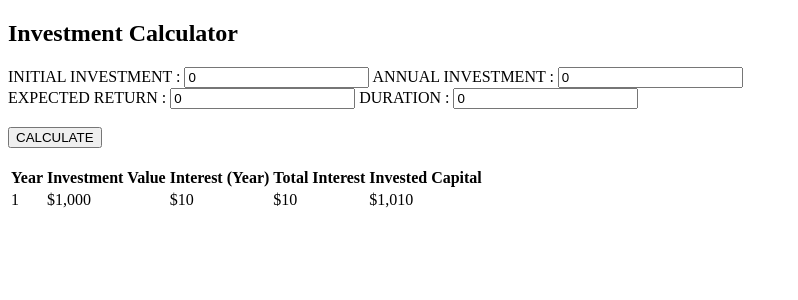
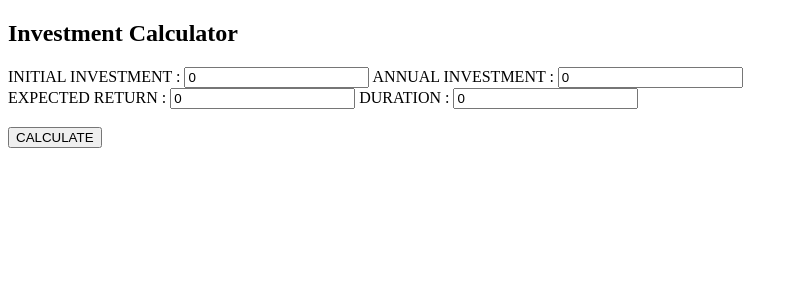
Before and after one commit to shupachok/financial-calculator, an Angular app: page / in a window 1280 px wide. Shown: the top 300 px of the page, without its empty margins (0-798 px from the left). Built offline with nearby package versions, Linux system fonts and the light colour scheme.

Commit message:
add: data of investment return in table

```diff
--- a/src/app/app.component.html
+++ b/src/app/app.component.html
@@ -1,6 +1,8 @@
 <main>
   <app-header/>
-  <app-user-input/>
+  <app-user-input (submit)="onSubmitData($event)" />
   <br/>
-  <app-investment-results/>
+  @if(returnOfInvestment.length > 0) {
+    <app-investment-results [data]="returnOfInvestment"/>
+  }
 </main>
--- a/src/app/app.component.ts
+++ b/src/app/app.component.ts
@@ -2,6 +2,7 @@ import { Component } from '@angular/core';
 import {UserInputComponent} from './user-input/user-input.component';
 import {HeaderComponent} from './header/header.component';
 import {InvestmentResultsComponent} from './investment-results/investment-results.component';
+import {InvestmentResult} from './investment-results/investment-result.model';
 
 @Component({
   selector: 'app-root',
@@ -12,4 +13,11 @@ import {InvestmentResultsComponent} from './investment-results/investment-result
 })
 export class AppComponent {
   title = 'financial-calculator';
+  returnOfInvestment:InvestmentResult[] = [];
+
+  onSubmitData(results: InvestmentResult[]) {
+    console.log("####onSubmitData####")
+    console.log(results);
+    this.returnOfInvestment=results;
+  }
 }
--- a/src/app/investment-results/investment-results.component.html
+++ b/src/app/investment-results/investment-results.component.html
@@ -9,12 +9,15 @@
     </tr>
   </thead>
   <tbody>
-    <tr>
-      <td>1</td>
-      <td>$1,000</td>
-      <td>$10</td>
-      <td>$10</td>
-      <td>$1,010</td>
-    </tr>
+    @for (item of data; track item.year) {
+      <tr>
+        <td>{{item.year}}</td>
+        <td>${{item.investmentValue}}</td>
+        <td>${{item.interest}}</td>
+        <td>${{item.totalInterest}}</td>
+        <td>${{item.investmentCapital}}</td>
+      </tr>
+    }
+
   </tbody>
 </table>
--- a/src/app/investment-results/investment-results.component.ts
+++ b/src/app/investment-results/investment-results.component.ts
@@ -1,4 +1,5 @@
-import { Component } from '@angular/core';
+import {Component, Input} from '@angular/core';
+import {InvestmentResult} from './investment-result.model';
 
 @Component({
   selector: 'app-investment-results',
@@ -8,5 +9,5 @@ import { Component } from '@angular/core';
   styleUrl: './investment-results.component.css'
 })
 export class InvestmentResultsComponent {
-
+  @Input() data!: InvestmentResult[];
 }
--- a/src/app/user-input/user-input.component.html
+++ b/src/app/user-input/user-input.component.html
@@ -1,4 +1,3 @@
-<form (ngSubmit)="onSubmit()">
   <div>
     INITIAL INVESTMENT : <input type="number" id="initialInvestment" name="initialInvestment" [(ngModel)]="enteredInitialInvestment" />
     ANNUAL INVESTMENT : <input type="number" id="annualInvestment" name="annualInvestment" [(ngModel)]="enteredAnnualInvestment" />
@@ -8,5 +7,4 @@
     DURATION : <input type="number" id="duration" name="duration" [(ngModel)]="enteredDuration">
   </div>
   <br/>
-  <button type="submit">CALCULATE</button>
-</form>
+  <button (click)="onSubmit()">CALCULATE</button>
--- a/src/app/user-input/user-input.component.ts
+++ b/src/app/user-input/user-input.component.ts
@@ -1,6 +1,7 @@
-import {Component, inject} from '@angular/core';
+import {Component, EventEmitter, inject, Output} from '@angular/core';
 import {FormsModule} from '@angular/forms';
 import {UserInputService} from './user-input.service';
+import {InvestmentResult} from '../investment-results/investment-result.model';
 
 @Component({
   selector: 'app-user-input',
@@ -14,6 +15,8 @@ import {UserInputService} from './user-input.service';
 })
 export class UserInputComponent {
 
+  @Output() submit = new EventEmitter<InvestmentResult[]>();
+  // submit = output<InvestmentResult[]>()
   enteredInitialInvestment:number=0.00;
   enteredAnnualInvestment:number=0.00;
   enteredExpectedReturn:number=0.00;
@@ -22,7 +25,11 @@ export class UserInputComponent {
   private userInputService = inject(UserInputService);
 
   onSubmit() {
-    this.userInputService.getInvestmentResult(this.enteredInitialInvestment,this.enteredAnnualInvestment,
-      this.enteredExpectedReturn,this.enteredDuration);
+    this.submit.emit(
+      this.userInputService.getInvestmentResult(
+        this.enteredInitialInvestment,
+        this.enteredAnnualInvestment,
+        this.enteredExpectedReturn,
+        this.enteredDuration));
   }
 }
--- a/src/app/user-input/user-input.service.ts
+++ b/src/app/user-input/user-input.service.ts
@@ -21,10 +21,10 @@ export class UserInputService {
 
       investmentResults.push({
         year:i,
-        investmentValue:investmentValue.toFixed(2),
-        interest:interest.toFixed(2),
-        totalInterest:totalInterest.toFixed(2),
-        investmentCapital:investmentCapital.toFixed(2)
+        investmentValue:investmentValue.toLocaleString('en-US', {maximumFractionDigits:2}),
+        interest:interest.toLocaleString('en-US', {maximumFractionDigits:2}),
+        totalInterest:totalInterest.toLocaleString('en-US', {maximumFractionDigits:2}),
+        investmentCapital:investmentCapital.toLocaleString('en-US', {maximumFractionDigits:2})
       });
 
       investmentCapital+=enteredAnnualInvestment;
```
